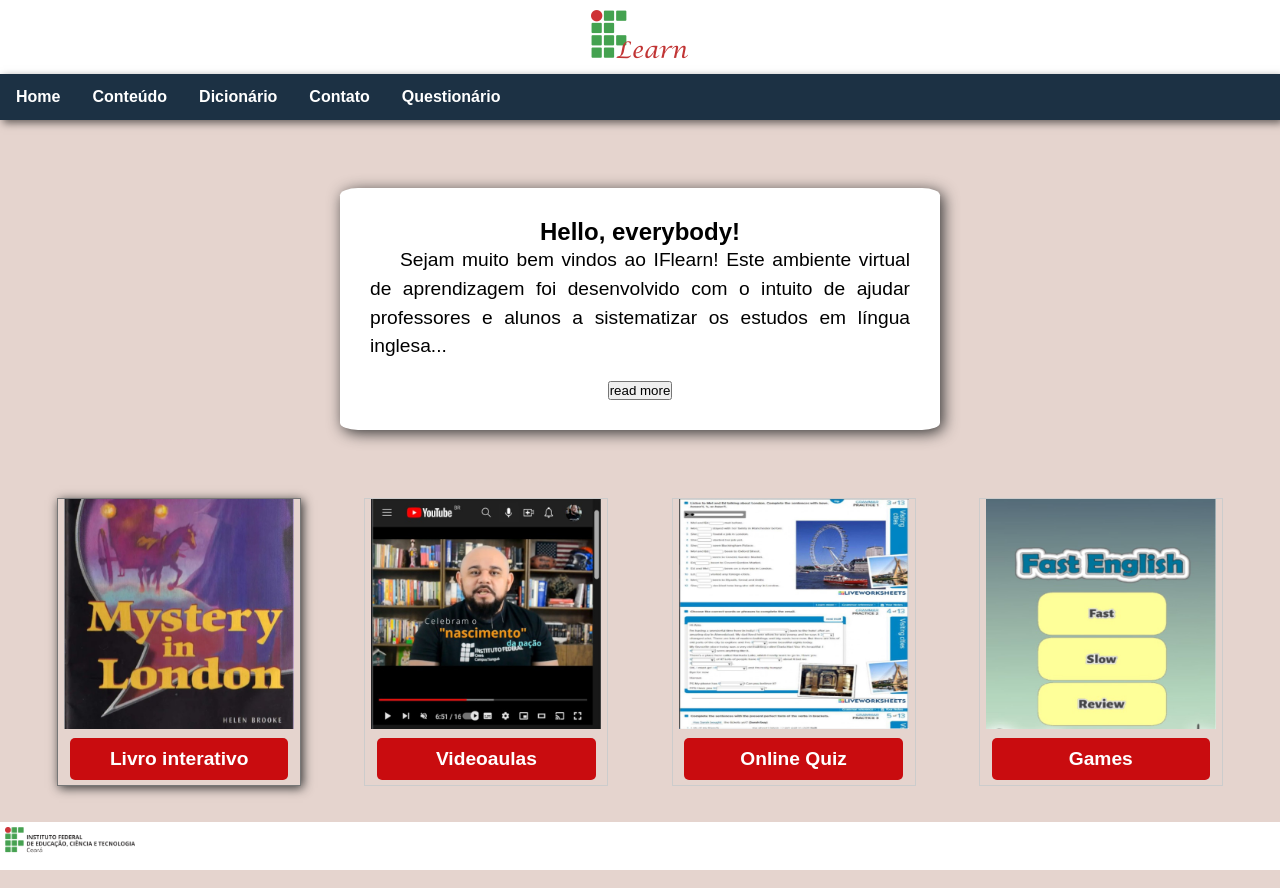
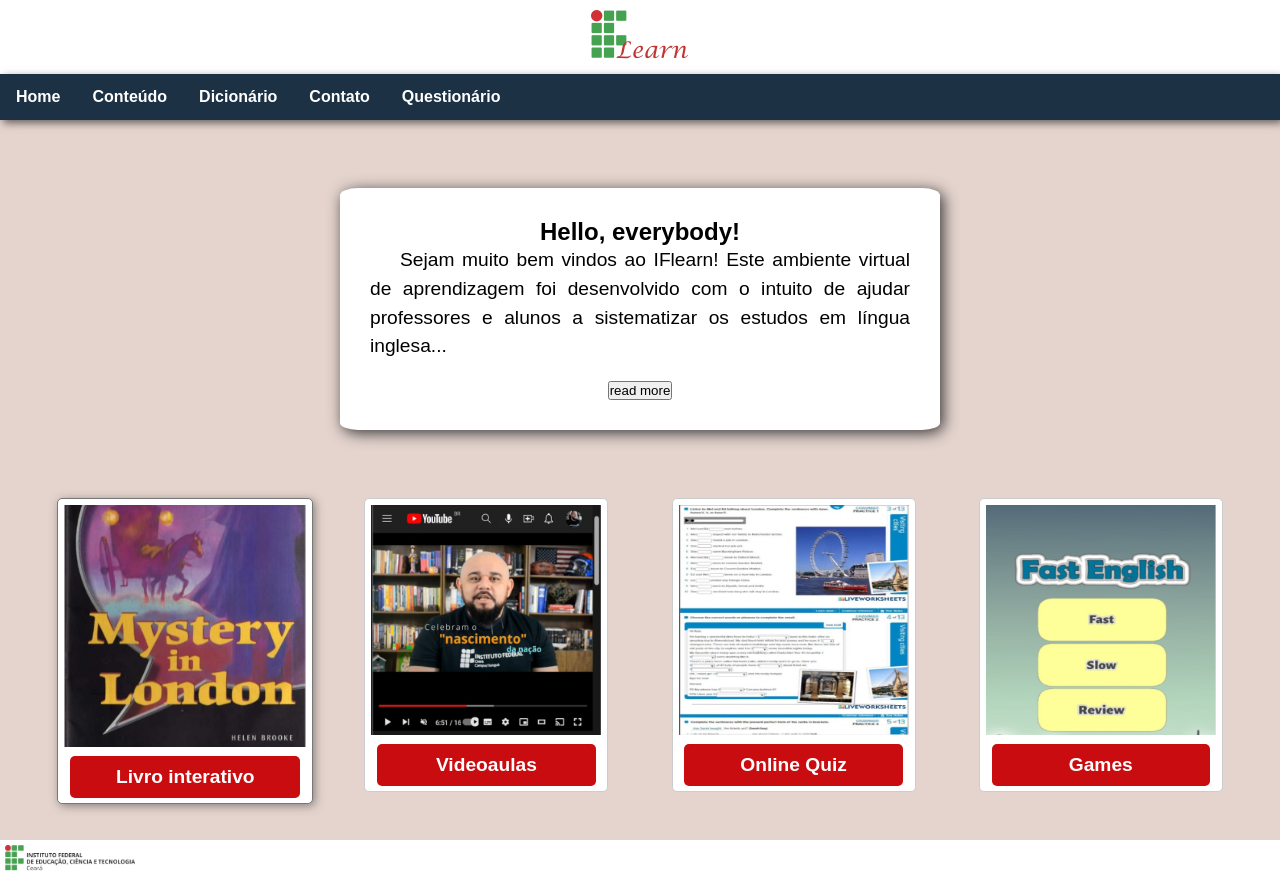
Before and after one commit to Eli-Mesquita/IFLEARN, a plain HTML site: page Index.html in a window 1280 px wide. In both pictures the pointer is over the element 179 px from the left and 642 px from the top of the page. Drawn offline with Linux system fonts and the light colour scheme.

Commit message:
Update style.css

```diff
--- a/style.css
+++ b/style.css
@@ -22,7 +22,6 @@
  }
 
  .footer {
-
    background-color: rgb(255, 255, 255);
    padding: 5px;
    margin: 0px;
@@ -31,6 +30,7 @@
    flex-flow: row;
    justify-content: space-between;
    align-items: center;
+   margin-top: auto;
  }
 
 body {
@@ -41,6 +41,7 @@ body {
     display: flex;
     flex-direction: column;
     align-items: center;
+
  }
 
  .banner {
@@ -261,17 +262,21 @@ main {
 }
 
 div.gallery {
+   background-color: white;
    border: 1px solid #ccc;
    padding: 0 6px;
+   border-radius: 5px;
  }
 
  div.gallery:hover {
    border: 1px solid #777;
-   box-shadow: 2px 2px 10px #333333;
-   transition: 0.3s;
+   box-shadow: 2px 2px 10px #33333385;
+   transition: 0.5s;
+   width: 105%;
  }
 
  div.gallery img {
+   padding-top: 6px;
    width: 100%;
    height: auto;
  }
```
